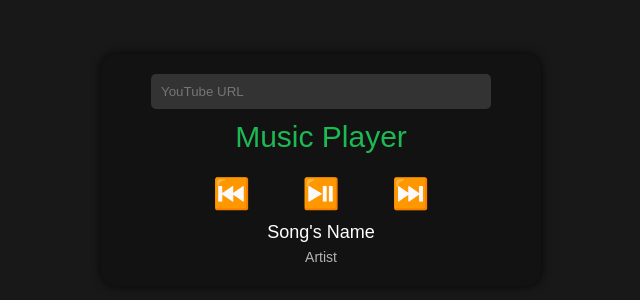
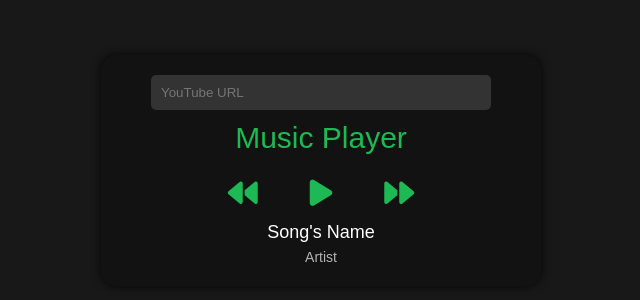
Before and after one commit to luiz0ar/MusicPlayer, a plain HTML site: page index.html in a window 1280 px wide. Shown: the part 230-530 px from the top of the page, without its empty margins (319-959 px from the left). Drawn offline with Linux system fonts and the light colour scheme.

Commit message:
MusicPlayer

```diff
--- a/index.html
+++ b/index.html
@@ -5,6 +5,7 @@
     <meta name="viewport" content="width=device-width, initial-scale=1.0">
     <title>Player YouTube</title>
     <link rel="stylesheet" href="style.css">
+    <script src="https://kit.fontawesome.com/3e33c340ee.js" crossorigin="anonymous"></script>
 </head>
 <body>
     <div id="player-container" class="player-container">
@@ -14,9 +15,9 @@
         </div>
         <div id="player" class="player"></div>
         <div class="controls">
-            <button id="prev" class="control-btn">⏮️</button>
-            <button id="playPause" class="control-btn">⏯️</button>
-            <button id="next" class="control-btn">⏭️</button>
+            <button id="prev" class="control-btn"><i class="fa-solid fa-backward"></i></button>
+            <button id="playPause" class="control-btn"><i class="fa-solid fa-play"></i></button>
+            <button id="next" class="control-btn"><i class="fa-solid fa-forward"></i></button>
         </div>
         <div class="track-info">
             <span id="track-name">Song's Name</span>
```
